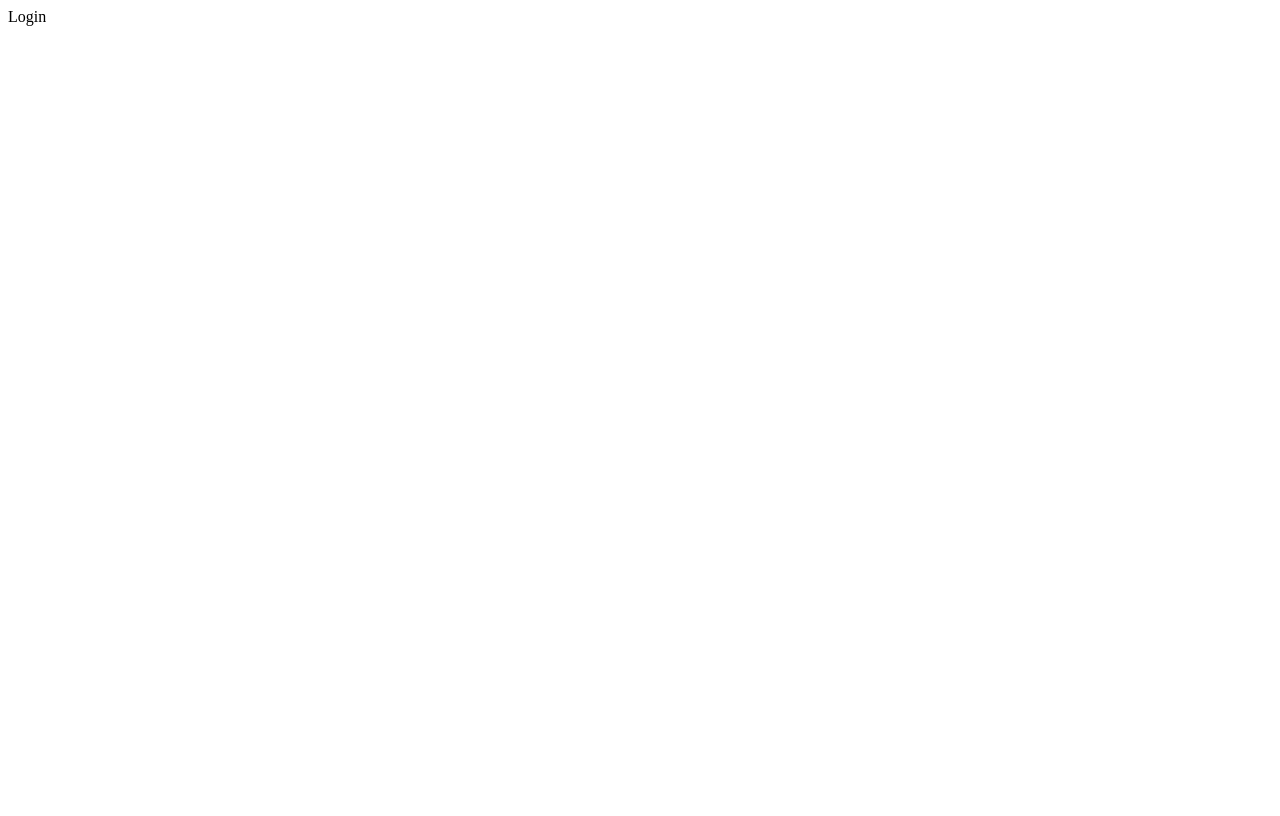
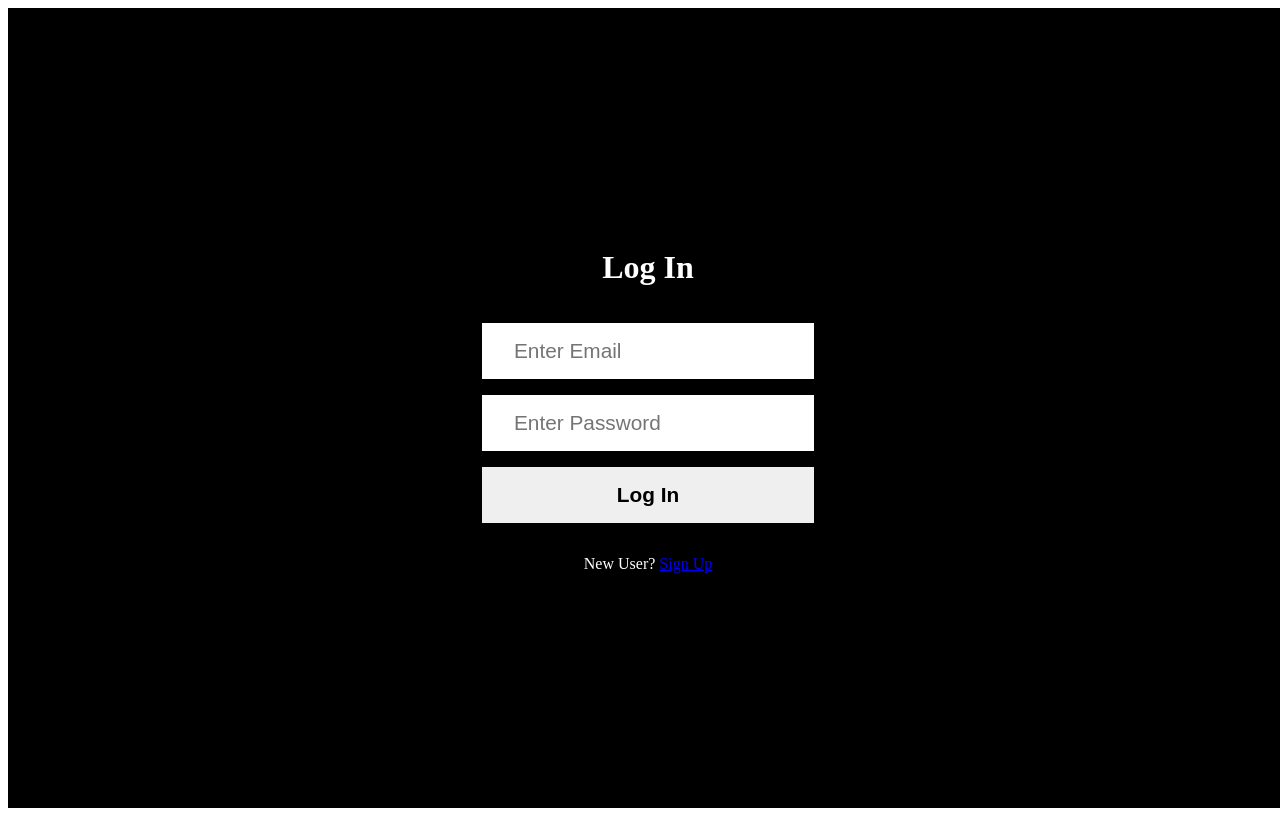
Before and after one commit to gnirala254/userAuth-FE, a React (Create React App) app: page /login in a window 1280 px wide. Built offline with nearby package versions, Linux system fonts and the light colour scheme.

Commit message:
login signup form complete

```diff
--- /dev/null
+++ b/src/App.css
@@ -0,0 +1,19 @@
+.app{
+    display: flex;
+    flex-direction: column;
+    align-items: center;
+    height: 100vh;
+    width: 100vw;
+    background-color: black;
+    margin: 0;
+    padding: 0;
+}
+
+.container{
+    display: flex;
+    flex-direction: column;
+    align-items: center;
+    height: 100%;
+    width: 100%;
+    justify-content: center;
+}
--- a/src/App.js
+++ b/src/App.js
@@ -1,3 +1,4 @@
+import './App.css';
 import React from 'react'
 import { BrowserRouter as Router, Routes, Route, Navigate } from "react-router-dom";
 import Home from './components/Home';
@@ -9,7 +10,7 @@ function App() {
 
     return (
         <Router>
-            <div className="App">
+            <div className="app">
                 <Routes>
                     <Route
                         exact
--- /dev/null
+++ b/src/components/Login.css
@@ -0,0 +1,31 @@
+.label{
+    color: white;
+    font-weight: 900;
+    margin: 10px;
+}
+
+.form{
+    display: flex;
+    flex-direction: column;
+    gap: 1rem;
+    color: white;
+    align-items: center;
+    justify-content: center;
+}
+
+.email, .password{
+    border: none;
+    outline: none;
+    padding: 1rem 2rem;
+    font-size: 1.3rem;
+}
+
+.button{
+    border: none;
+    outline: none;
+    padding: 1rem 2rem;
+    width: 100%;
+    font-size: 1.3rem;
+    font-weight: bold;
+    cursor: pointer;
+}
--- a/src/components/Login.js
+++ b/src/components/Login.js
@@ -1,8 +1,27 @@
-import React from 'react'
+import './Login.css'
+import React, { useState } from 'react'
+import { Link } from 'react-router-dom'
 
 function Login() {
+  const [email, setEmail] = useState('')
+  const [password, setPassword] = useState('')
+
+
+  const handleLogin = (event) => {
+    event.preventDefault();
+    console.log('form', email, password);
+  }
+
   return (
-    <div>Login</div>
+    <div className='container'>
+      <form onSubmit={handleLogin} className="form">
+        <h1>Log In</h1>
+        <input className='email' placeholder='Enter Email' type='text' onChange={(e) => { setEmail(e.target.value) }} />
+        <input className='password' placeholder='Enter Password' type='password' onChange={(e) => { setPassword(e.target.value) }} />
+        <button className='button'>Log In</button>
+        <p>New User? <Link to="/sign-up">Sign Up</Link></p>
+      </form>
+    </div>
   )
 }
 
--- /dev/null
+++ b/src/components/SignUp.css
@@ -0,0 +1,31 @@
+.label{
+    color: white;
+    font-weight: 900;
+    margin: 10px;
+}
+
+.form{
+    display: flex;
+    flex-direction: column;
+    gap: 1rem;
+    color: white;
+    align-items: center;
+    justify-content: center;
+}
+
+.name, .email, .password{
+    border: none;
+    outline: none;
+    padding: 1rem 2rem;
+    font-size: 1.3rem;
+}
+
+.button{
+    border: none;
+    outline: none;
+    padding: 1rem 2rem;
+    width: 100%;
+    font-size: 1.3rem;
+    font-weight: bold;
+    cursor: pointer;
+}
--- a/src/components/SignUp.js
+++ b/src/components/SignUp.js
@@ -1,8 +1,29 @@
-import React from 'react'
+import './SignUp.css'
+import React, { useState } from 'react'
+import { Link } from 'react-router-dom'
 
 function SignUp() {
+  const [name, setName] = useState('')
+  const [email, setEmail] = useState('')
+  const [password, setPassword] = useState('')
+
+
+  const handleSignUp = (event) => {
+    event.preventDefault();
+    console.log('form', name, email, password);
+  }
+
   return (
-    <div>SignUp</div>
+    <div className='container'>
+      <form onSubmit={handleSignUp} className="form">
+        <h1>Sign Up</h1>
+        <input className='name' placeholder='Enter Name' type='text' onChange={(e) => { setName(e.target.value) }} />
+        <input className='email' placeholder='Enter Email' type='text' onChange={(e) => { setEmail(e.target.value) }} />
+        <input className='password' placeholder='Enter Password' type='password' onChange={(e) => { setPassword(e.target.value) }} />
+        <button className='button'>Sign Up</button>
+        <p>Already Have an Account? <Link to="/login">Log In</Link></p>
+      </form>
+    </div>
   )
 }
 
--- /dev/null
+++ b/src/index.css
@@ -0,0 +1,5 @@
+html{
+    margin: 0;
+    padding: 0;
+    overflow: hidden;
+}
--- a/src/index.js
+++ b/src/index.js
@@ -1,3 +1,4 @@
+import './index.css'
 import React from 'react';
 import ReactDom from 'react-dom/client';
 import App from './App';
```
Also changed, not shown: 1 other file (tests, documents, lock files or other folders).
